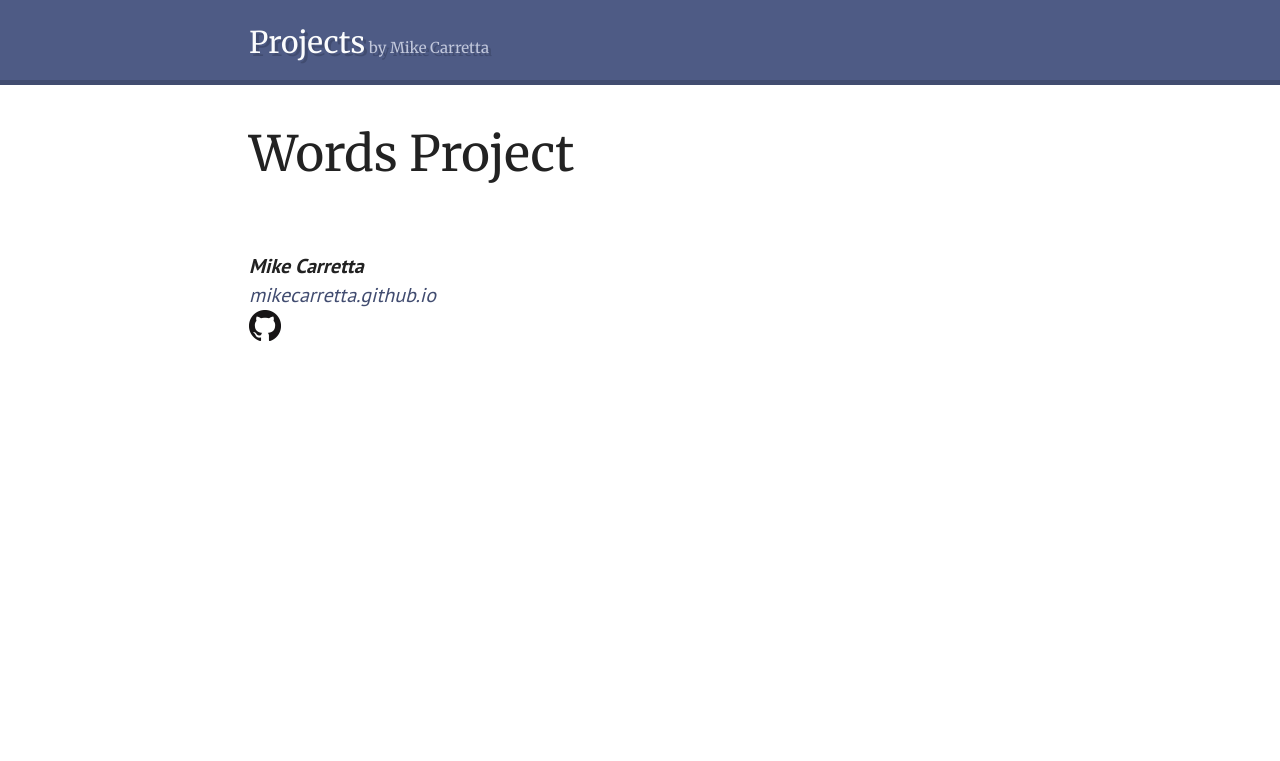
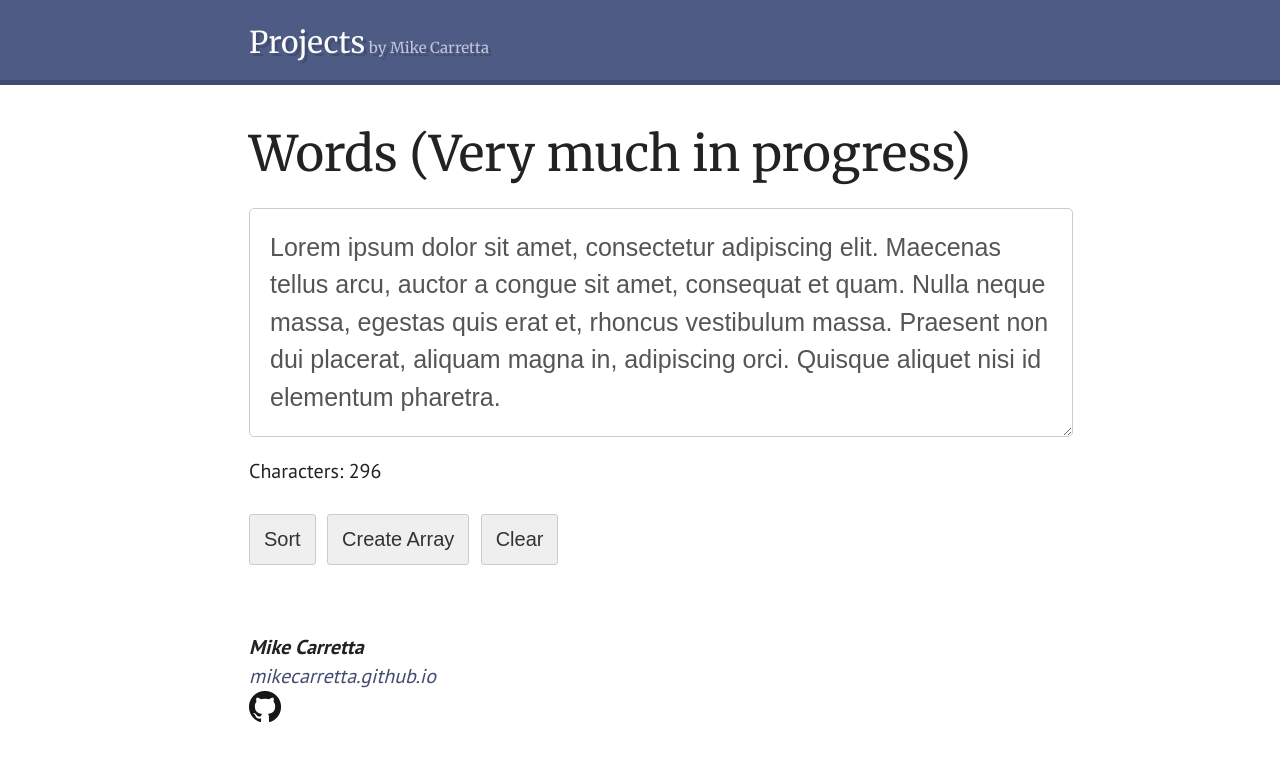
Before and after one commit to mikecarretta/projects, a Jekyll site: the page built from word/index.html, in a window 1280 px wide. Shown: the top 761 px of the page. Built offline with Jekyll 4.4.1, drawn with Linux system fonts in a browser that asks for light colours; Markdown is read by kramdown in place of the engine named in the settings; some of the changed lines change nothing that is shown.

Commit message:
words project functionality
still very much in progress

```diff
--- a/css/main.css
+++ b/css/main.css
@@ -1,5 +1,6 @@
 @import url(http://fonts.googleapis.com/css?family=PT+Sans:400,700);
 @import url(http://fonts.googleapis.com/css?family=Merriweather);
+
 /* ==========================================================================
   Structure
   http://type-scale.com/?size=20&scale=1.250&text=A Visual Type Scale&webfont=PT Sans&font-family="PT Sans", sans-serif&font-weight=400&font-family-headers=&font-weight-headers=inherit&background-color=white&font-color=
--- /dev/null
+++ b/word/app.css
@@ -0,0 +1,27 @@
+#word-box {
+  width: 100%;
+  padding: 0.8em;
+  border: 1px solid #ccc;
+  border-radius: 5px;
+  font-size: 1.25em;
+  line-height: 1.5;
+  color: #555;
+}
+
+.btn {
+  color: #333;
+  background-color: #efefef;
+  display: inline-block;
+  margin: 2px 6px 0 0;
+  padding: 10px 14px;
+  font-weight: 400;
+  text-align: center;
+  vertical-align: middle;
+  cursor: pointer;
+  background-image: none;
+  border: 1px solid #ccc;
+  white-space: nowrap;
+  font-size: 1em;
+  line-height: 1.42857143;
+  border-radius: 3px;
+}
--- a/word/app.js
+++ b/word/app.js
@@ -1 +1,93 @@
-var word = "yo";
+// utility object
+var u = {
+  z: function(id) {
+    'use strict';
+    if (typeof id == 'string') {
+      return document.getElementById(id);
+    }
+  },
+  // function for add event listerers
+  ae: function(obj, type, fn) {
+    'use strict';
+    if (obj && obj.addEventListener) {
+      obj.addEventListener(type, fn, false);
+    } else if (obj && obj.attachEvent) {
+      obj.attachEvent('on' + type, fn);
+    }
+  }
+} // end u
+
+var w = {
+  count: function() {
+    'use strict';
+    var input = u.z('word-box').value.length;
+    var message = u.z('count').innerHTML = '';
+    message += u.z('count').innerHTML += input;
+  },
+  clear: function() {
+    'use strict';
+    u.z('word-box').value = '';
+    w.count();
+  },
+  sortText: function() {
+    'use strict';
+    var input = u.z('word-box').value;
+
+    if (input.length === 0) {
+      u.z('word-box').value = "Please add a few words to sort";
+
+    } else {
+      // convert the string to an array
+      // var words = u.z('word-box').value;
+      // regex replace multiple spaces and punctuation
+      input = input.replace(/\s{2,}|\.|\,|\?|\!|\#/g, '');
+      input = input.split(' ');
+
+
+      var sorted = input.map(function(value) {
+        return value.toLowerCase();
+      }).sort();
+
+      return u.z('word-box').value = sorted.join(' ');
+    }
+    w.count();
+  },
+  rand: function() {
+    var zombieWords = ['Zombie', 'brains', 'flesh', 'guts', 'Undead', 'walking dead', 'virus', 'living dead', 'decay'];
+    // http://stackoverflow.com/questions/4550505/getting-random-value-from-an-array
+    /*
+    Array.prototype.randomEl = function () {
+      return this[Math.floor(Math.random() * this.length)]
+    }
+    var ranWord = zombieWords.randomEl();
+    console.log(ranWord);
+    */
+  },
+  wordArray: function() {
+    'use strict';
+    var wordsArray = [];
+
+    var input = u.z('word-box').value.replace(/\s{2,}|\.|\,|\?|\!|\#/g, '').split(' ');
+
+    wordsArray.push(input);
+
+    var text = '';
+    for (var i = 0, count = wordsArray.length; i < count; i++) {
+        text += wordsArray[i].join(' ');
+    }
+    u.z('word-box').value = text;
+
+    console.log(text);
+    console.log(wordsArray);
+  }
+}
+
+window.onload = function() {
+  'use strict';
+  w.count();
+  u.ae(u.z('word-box'), 'keyup', w.count);
+  u.ae(u.z('clear-btn'), 'click', w.clear);
+  u.ae(u.z('sort-btn'), 'click', w.sortText);
+  u.ae(u.z('array-btn'), 'click', w.wordArray);
+  w.rand();
+}
--- a/word/index.html
+++ b/word/index.html
@@ -1,9 +1,10 @@
 ---
 layout: page
-title: Words Project
+title: Words (Very much in progress)
 ---
 {% include header-default.html %}
 <!-- add custom project CSS -->
+<link rel="stylesheet" href="{{site.url}}/word/app.css">
 
   </head>
 <body>
@@ -13,10 +14,22 @@
 <section>
   <div class="container">
       <h1>{{page.title}}</h1>
+      <form role="form">
+        <textarea name="textarea" rows="5" id="word-box" placeholder="Write something here">Lorem ipsum dolor sit amet, consectetur adipiscing elit. Maecenas tellus arcu, auctor a congue sit amet, consequat et quam. Nulla neque massa, egestas quis erat et, rhoncus vestibulum massa. Praesent non dui placerat, aliquam magna in, adipiscing orci. Quisque aliquet nisi id elementum pharetra.</textarea>
+      </form>
+
+      <p>Characters: <span id="count"></span></p>
+
+      <p>
+        <input type="button" class="btn sort" id="sort-btn" value="Sort" />
+        <input type="button" class="btn array" id="array-btn" value="Create Array" />
+        <input type="button" class="btn clear" id="clear-btn" value="Clear" />
+        <!-- <input type="button" class="btn reset" id="reset-btn" value="Reset" /> -->
+      </p>
   </div>
 </section>
 
 {% include footer.html %}
 
 <!-- add custom project JS -->
-<script src="app.js"> </script>
+<script src="{{site.url}}/word/app.js"> </script>
```
